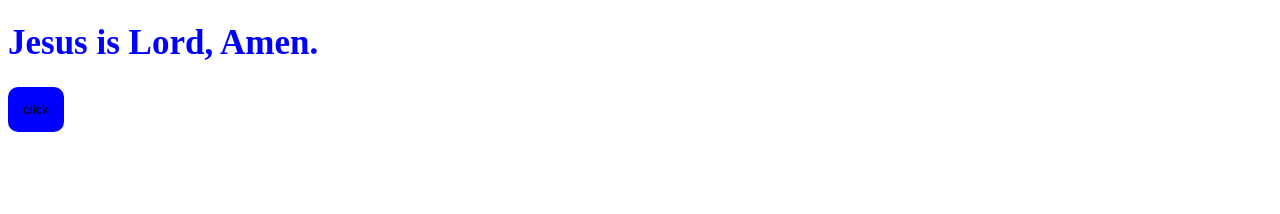
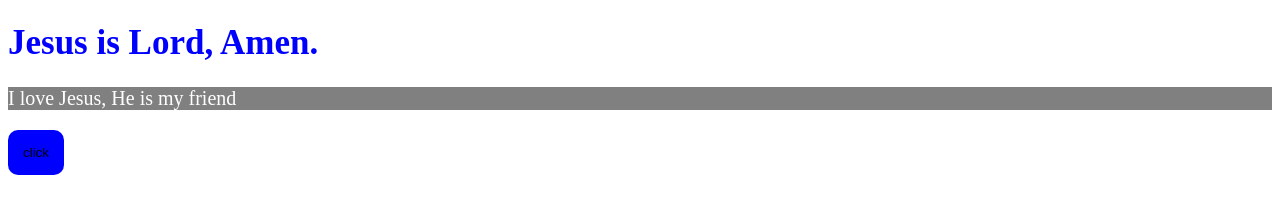
Before and after one commit to Stephencvg/Practice, a plain HTML site: page index.html in a window 1280 px wide. Both pictures are taken after a click on the button "click". Drawn offline with Linux system fonts and the light colour scheme.

Commit message:
add paragraph and add a change when the button is clicked

```diff
--- a/index.html
+++ b/index.html
@@ -8,6 +8,7 @@
 </head>
 <body>
   <h1>Jesus is Lord, Amen.</h1>
+  <p>I love Jesus, He is my friend</p>
   <button>click</button>
 
   <script src="index.js"></script>
--- a/index.js
+++ b/index.js
@@ -1,6 +1,9 @@
 const btn = document.querySelector("button");
 const head = document.querySelector("h1");
+const para = document.querySelector("p");
 
 btn.addEventListener("click", ()=> {
   head.style.color = "blue"
+  para.style.color = "white"
+  para.style.background = "grey";
 })
--- a/styles.css
+++ b/styles.css
@@ -8,3 +8,7 @@ button {
   padding: 15px;
   border-radius: 10px;
 }
+
+p {
+  font-size: 20px;
+}
```
